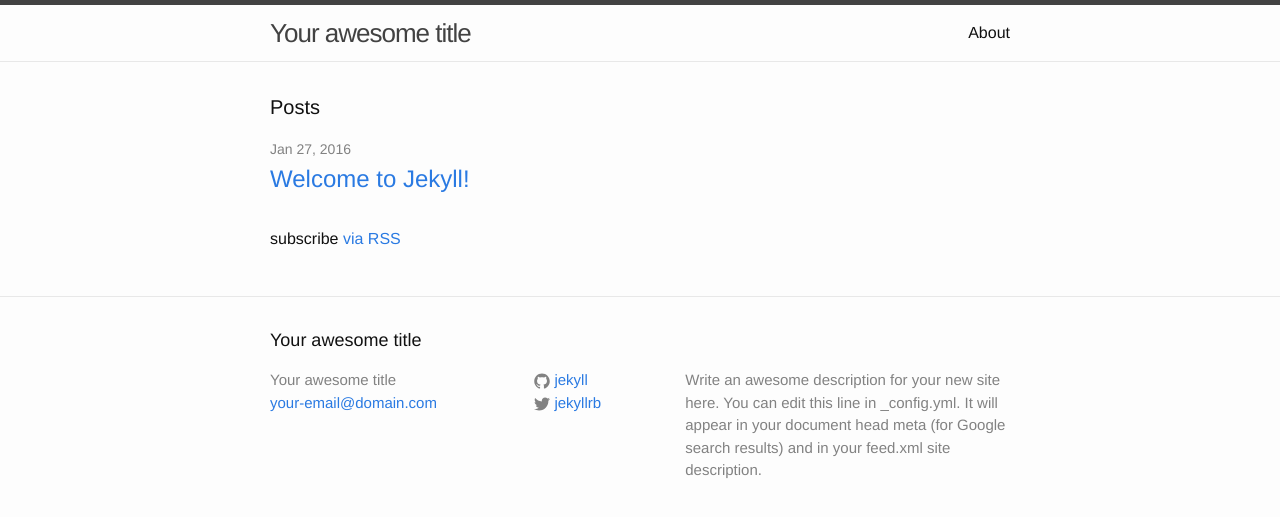
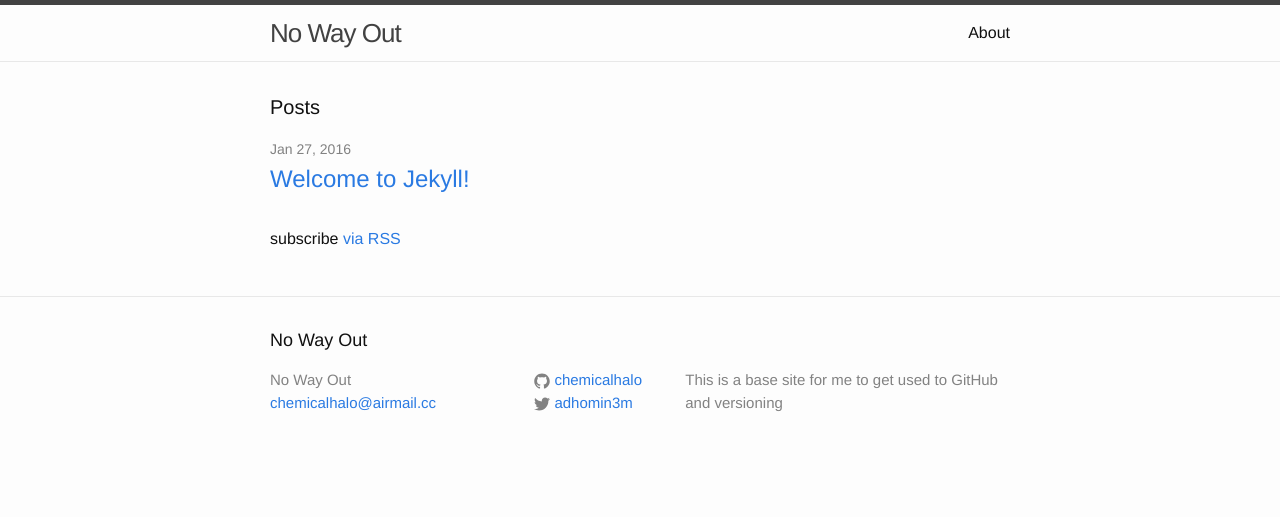
Before and after one commit to ChemicalHalo/chemicalhalo.github.io, a Jekyll site: the page built from index.html, in a window 1280 px wide. Shown: the top 517 px of the page. Built offline with Jekyll 4.4.1, drawn with Linux system fonts in a browser that asks for light colours.

Commit message:
reconfig

```diff
--- a/_config.yml
+++ b/_config.yml
@@ -6,16 +6,14 @@
 # 'jekyll serve'. If you change this file, please restart the server process.
 
 # Site settings
-title: Your awesome title
-email: your-email@domain.com
+title: No Way Out
+email: chemicalhalo@airmail.cc
 description: > # this means to ignore newlines until "baseurl:"
-  Write an awesome description for your new site here. You can edit this
-  line in _config.yml. It will appear in your document head meta (for
-  Google search results) and in your feed.xml site description.
+  This is a base site for me to get used to GitHub and versioning
 baseurl: "" # the subpath of your site, e.g. /blog
-url: "http://yourdomain.com" # the base hostname & protocol for your site
-twitter_username: jekyllrb
-github_username:  jekyll
+url: "chemicalhalo.github.io" # the base hostname & protocol for your site
+twitter_username: adhomin3m
+github_username:  chemicalhalo
 
 # Build settings
 markdown: kramdown
```
